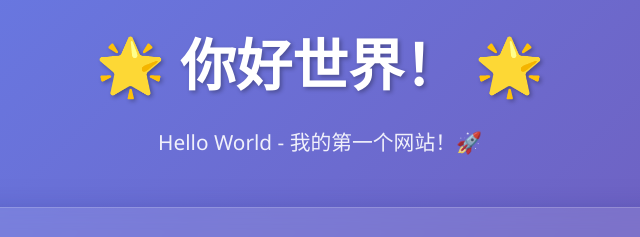
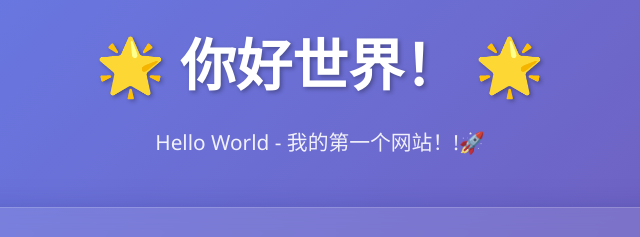
Before and after one commit to Taozi-succes/hello-word, a plain HTML site: page dist/index.html in a window 1280 px wide. Shown: the top 237 px of the page, 320-960 px from the left. Drawn offline with Linux system fonts and the light colour scheme.

Commit message:
docs: 测试

```diff
--- a/dist/index.html
+++ b/dist/index.html
@@ -11,7 +11,7 @@
     <div class="container">
         <header class="header">
             <h1 class="title">🌟 你好世界！ 🌟</h1>
-            <p class="subtitle">Hello World - 我的第一个网站！🚀</p>
+            <p class="subtitle">Hello World - 我的第一个网站！!🚀</p>
         </header>
 
         <main class="main-content">
```
